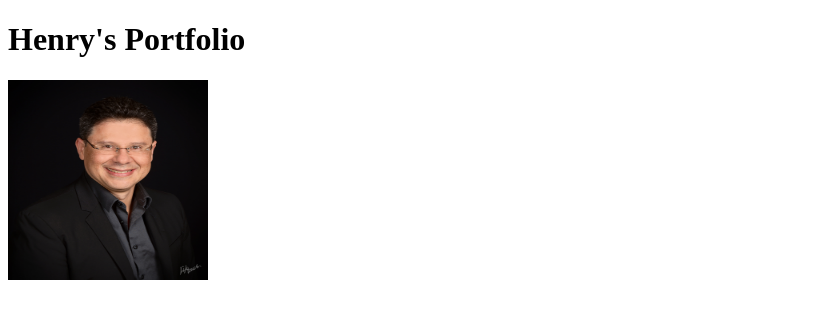
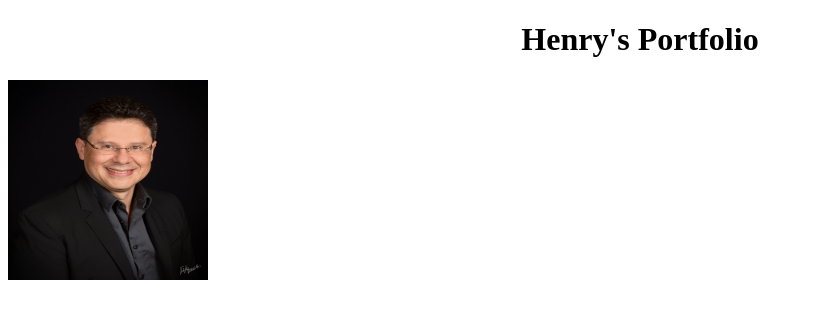
Before and after one commit to henrymora/henrymora.github.io, a plain HTML site: page index.html in a window 1280 px wide. Shown: the whole page, without its empty margins (0-813 px from the left). Drawn offline with Linux system fonts and the light colour scheme.

Commit message:
Update index.html

```diff
--- a/index.html
+++ b/index.html
@@ -3,5 +3,5 @@
   <head>
     <title>Henry's Portfolio</title>
   </head>
-  <body><h1>Henry's Portfolio</h1><img src=henry.jpg width="200" height="200"></img></body>
+  <body><h1><center>Henry's Portfolio</center></h1><img src=henry.jpg width="200" height="200"></img></body>
 </html>
```
